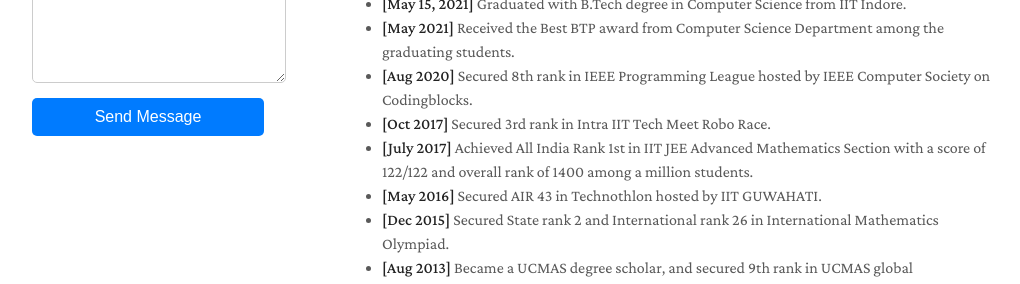
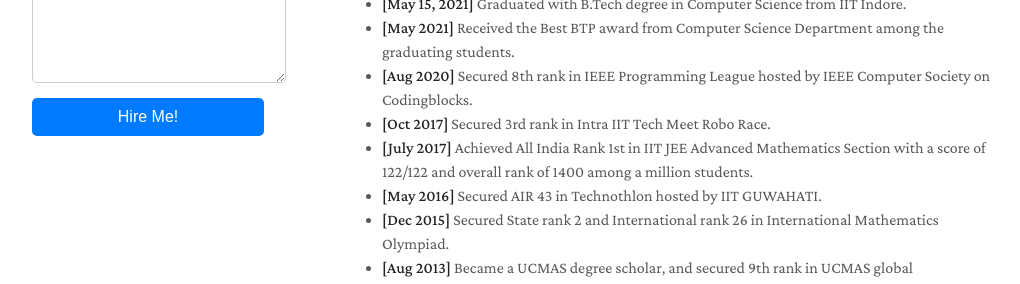
Before and after one commit to seemandhar/seemandhar.github.io, a Jekyll site: the page built from index.md, in a window 1280 px wide and 900 px high, scrolled down 462 px. Shown: the part 612-896 px from the top of the window, without its empty margins (128-1148 px from the left). Built offline with Jekyll 4.4.1, drawn with Linux system fonts in a browser that asks for light colours; nearby versions of some CDN libraries; a style sheet for code colours, icons or effects is not loaded; our own code applies the rules of GitHub Pages for plain Markdown files.

Commit message:
make it better

```diff
--- a/_layouts/homepage.html
+++ b/_layouts/homepage.html
@@ -98,7 +98,7 @@
             <!-- Honeypot field to prevent spam -->
             <input type="hidden" name="_gotcha" style="display:none !important">
             <button type="submit" style="background-color: #007BFF; color: white; padding: 10px 20px; border: none; border-radius: 5px; font-size: 16px; cursor: pointer;">
-              Send Message
+              Hire Me!
             </button>
           </div>
       </form>
```
